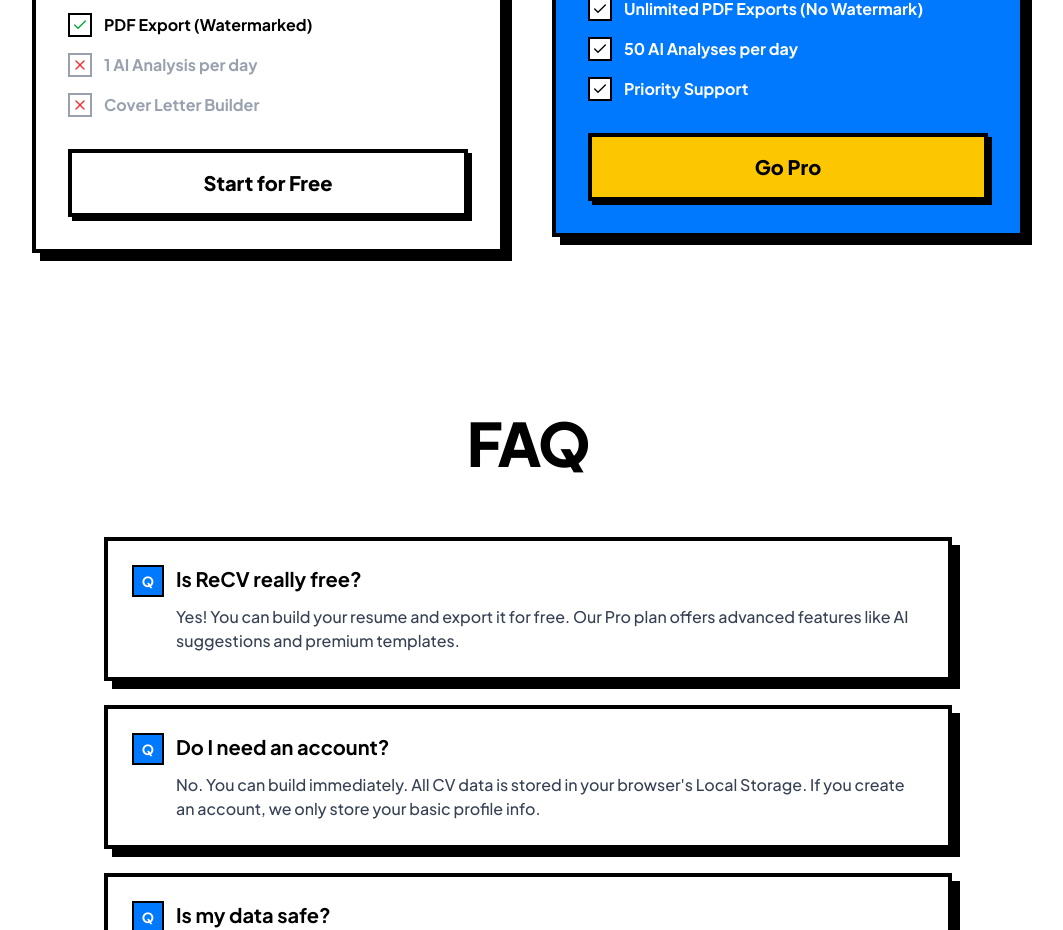
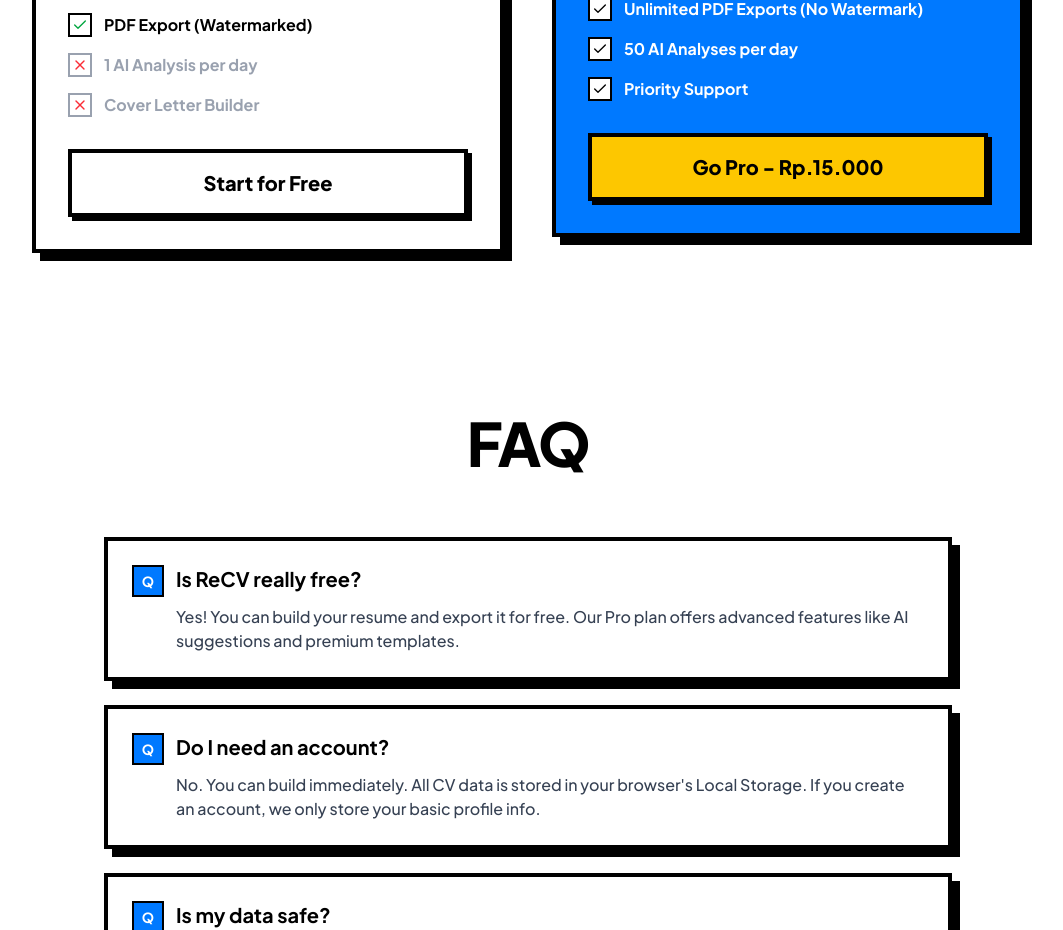
Before and after one commit to ZCosmicc/recv-ai, a Next.js app: page / in a window 1280 px wide. Shown: the part 1875-2805 px from the top of the page, without its empty margins (112-1175 px from the left). Built offline with nearby package versions, Linux system fonts and the light colour scheme; no server answers.

Commit message:
fix: wire Go Pro buttons to payment flow - Add payment to pricing page - Fix dashboard CV limit modal mode - Update price to Rp.15.000

```diff
--- a/app/dashboard/page.tsx
+++ b/app/dashboard/page.tsx
@@ -288,6 +288,7 @@ export default function Dashboard() {
                 isOpen={isLimitModalOpen}
                 onClose={() => setIsLimitModalOpen(false)}
                 tier={profile?.tier || 'guest'}
+                mode="cv"
             />
         </div>
     );
--- a/components/Home.tsx
+++ b/components/Home.tsx
@@ -161,8 +161,28 @@ export default function Home({ onStart }: HomeProps) {
                                     Priority Support
                                 </li>
                             </ul>
-                            <button className="w-full py-4 border-4 border-black bg-yellow-400 text-black font-extrabold text-xl shadow-neo-sm hover:shadow-none hover:translate-x-[2px] hover:translate-y-[2px] transition-all">
-                                Go Pro
+                            <button
+                                onClick={async () => {
+                                    try {
+                                        const res = await fetch('/api/payment/create', {
+                                            method: 'POST',
+                                            headers: { 'Content-Type': 'application/json' }
+                                        });
+                                        const data = await res.json();
+
+                                        if (data.paymentUrl) {
+                                            window.location.href = data.paymentUrl;
+                                        } else {
+                                            alert('Please log in first to upgrade to Pro');
+                                        }
+                                    } catch (error) {
+                                        console.error('Payment error:', error);
+                                        alert('Please log in first');
+                                    }
+                                }}
+                                className="w-full py-4 border-4 border-black bg-yellow-400 text-black font-extrabold text-xl shadow-neo-sm hover:shadow-none hover:translate-x-[2px] hover:translate-y-[2px] transition-all"
+                            >
+                                Go Pro - Rp.15.000
                             </button>
                         </div>
                     </div>
```
